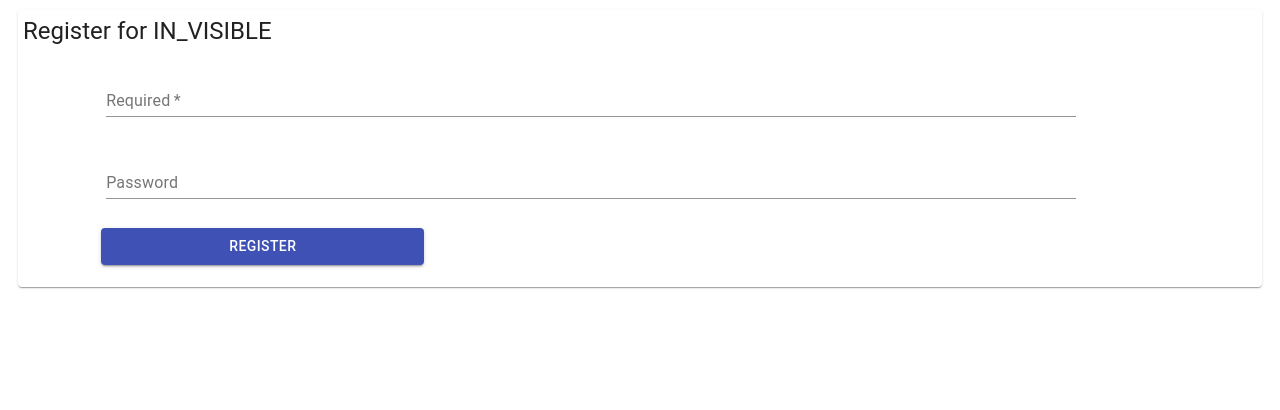
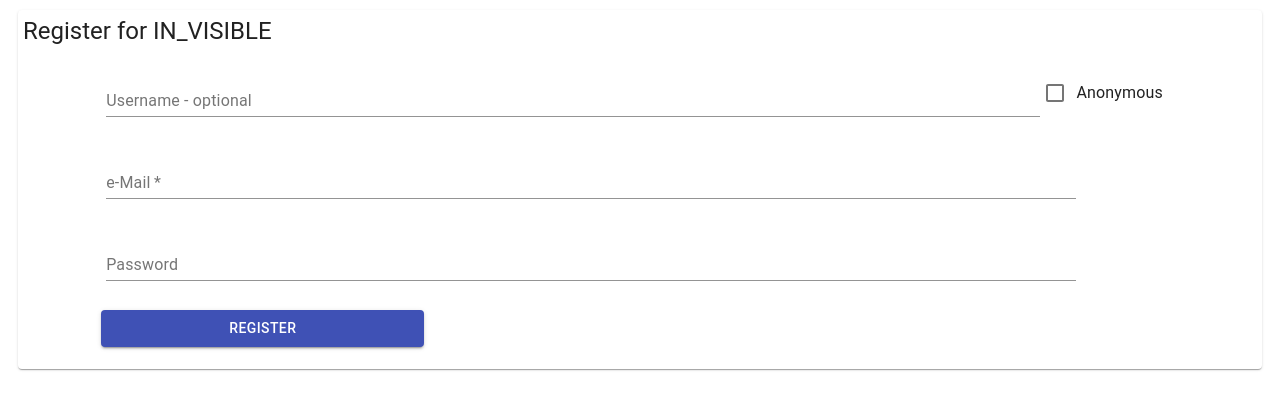
Before and after one commit to project-invisible/frontend, a React app: page /register in a window 1280 px wide. Shown: the top 410 px of the page. Built offline with nearby package versions, Linux system fonts and the light colour scheme.

Commit message:
Add missing registration fields
- closes #1

```diff
--- a/src/register/Register.tsx
+++ b/src/register/Register.tsx
@@ -6,7 +6,7 @@ import TextField from '@material-ui/core/TextField';
 import Button from '@material-ui/core/Button';
 import { useSelector, useDispatch } from "react-redux";
 import { postRegistration } from './registerStore.tsx';
-import { Grid } from '@material-ui/core';
+import { Grid, Checkbox, FormControlLabel } from '@material-ui/core';
 
 const useStyles = makeStyles({
   root: {
@@ -23,16 +23,21 @@ const useStyles = makeStyles({
     formContainer: {
         margin: '0 auto',
         width:' 90%',
-      justifyContent: 'center',
     },
     submitButton: {
         width: '30%',
+    },
+    usernameContainer: {
+        display: 'flex',
+        alignItems: 'center',
     }
 });
 
 function Register() {
     const [username, setUsername] = useState<String>('');
     const [password, setPassword] = useState<String>('');
+    const [anonymousChecked, setAnonymousChecked] = useState<boolean>(false);
+    const [email, setEmail] = useState<String>('');
     const classes = useStyles();
     const dispatch = useDispatch();
 
@@ -52,15 +57,35 @@ function Register() {
                     spacing={3}
                     className={classes.formContainer}
                 >
+                    <Grid item xs={12} className={classes.usernameContainer}>
+                        <TextField
+                            id="standard-required"
+                            label="Username - optional"
+                            className={classes.textField}
+                            margin="normal"
+                            value={username}
+                            onChange={ event => setUsername(event.target.value)}
+                        />
+                          <FormControlLabel
+                                control={
+                                    <Checkbox
+                                    checked={anonymousChecked}
+                                    onChange={event => setAnonymousChecked(event.target.checked)}
+                                    value="Anonymous"
+                                    />
+                                }
+                                label="Anonymous"
+                            />
+                    </Grid>
                     <Grid item xs={12}>
                         <TextField
                             required
                             id="standard-required"
-                            label="Required"
+                            label="e-Mail"
                             className={classes.textField}
                             margin="normal"
-                            value={username}
-                            onChange={ event => setUsername(event.target.value)}
+                            value={email}
+                            onChange={ event => setEmail(event.target.value)}
                         />
                     </Grid>
                     <Grid item xs={12}>
```
Lines whose indentation alone changed are shown as unchanged.
